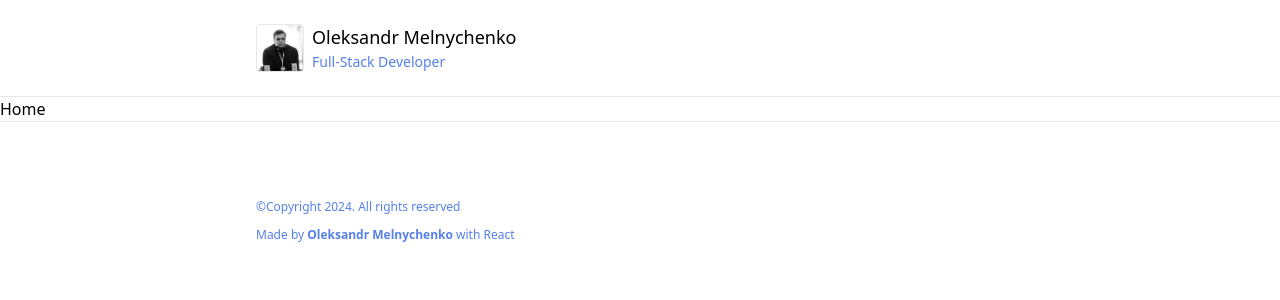
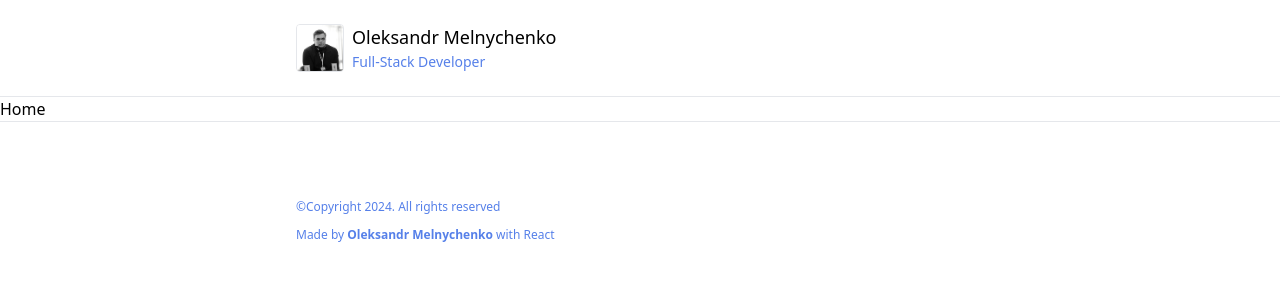
Before and after one commit to melyasanya/Portfolio, a React (Vite) app: page / in a window 1280 px wide. Shown: the top 300 px of the page. Built offline with nearby package versions, Linux system fonts and the light colour scheme.

Commit message:
fixed paddings

```diff
--- a/tailwind.config.js
+++ b/tailwind.config.js
@@ -13,12 +13,12 @@ export default {
     extend: {
       container: {
         center: true,
-        // padding: {
-        //   DEFAULT: "1.25rem",
-        //   sm: "1.25rem",
-        //   md: "2.5rem",
-        //   xl: "5rem",
-        // },
+        padding: {
+          DEFAULT: "1.25rem",
+          sm: "1.25rem",
+          md: "2.5rem",
+          xl: "5rem",
+        },
       },
       colors: {
         accent: "#5680E9",
```
